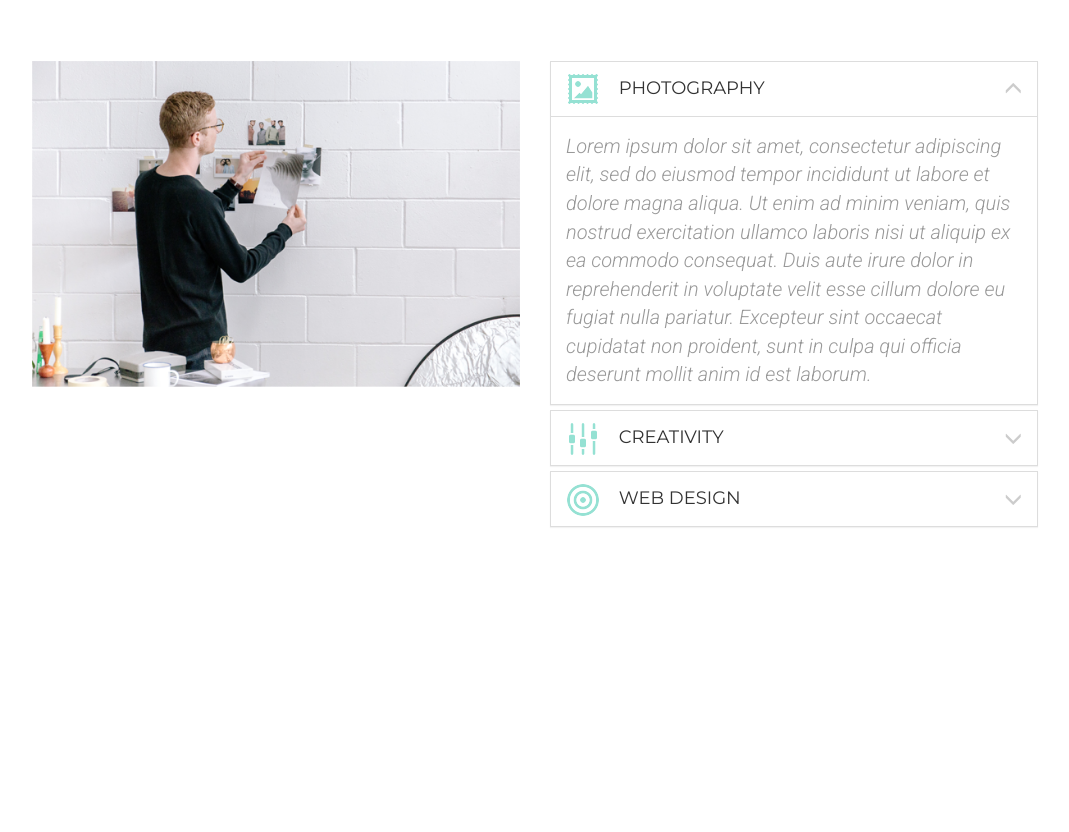
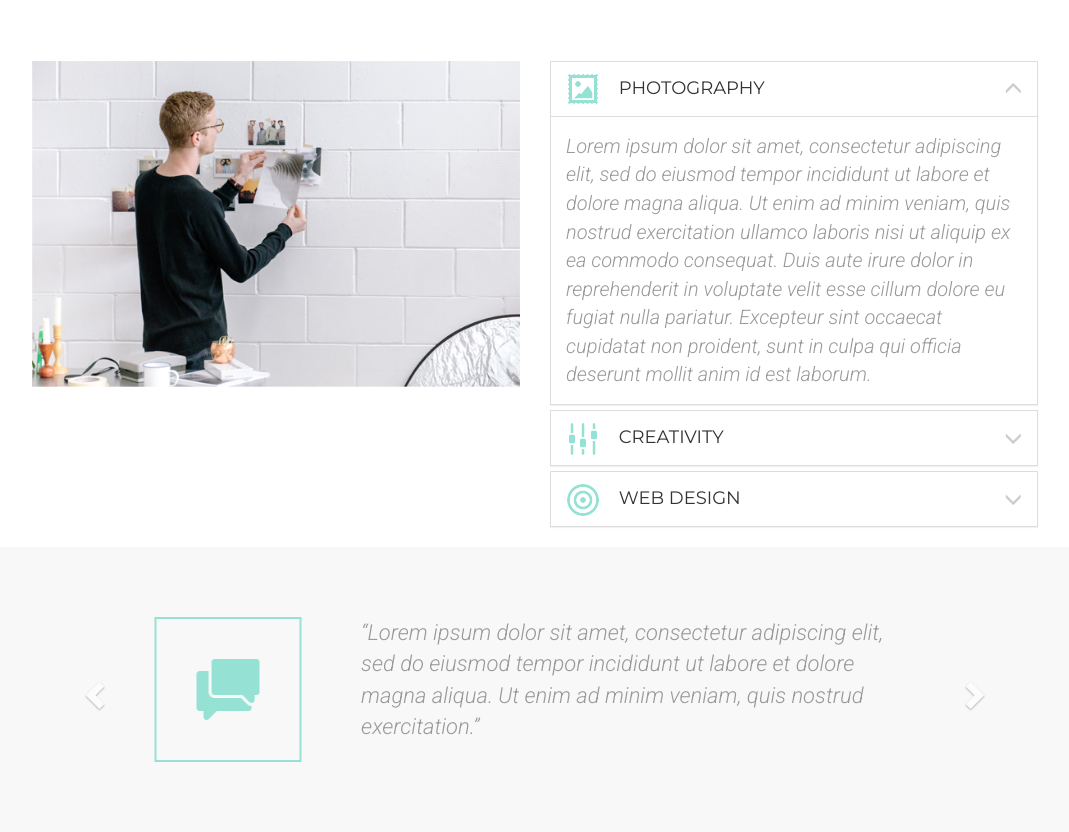
Before and after one commit to DamianR-1987/DamianR-1987.github.io, a plain HTML site: page WWDC-Task-35/index.html in a window 1280 px wide. Shown: the part 3706-4538 px from the top of the page, without its empty margins (105-1174 px from the left). Before the commit the page ends 4253 px from the top, so only its background shows below. Drawn offline with Linux system fonts and the light colour scheme.

Commit message:
Section quote carousel

```diff
--- a/WWDC-Task-35/css/style.css
+++ b/WWDC-Task-35/css/style.css
@@ -425,6 +425,44 @@ h1.welcome {
 }
 
 /*******************/
+/* Section quote */
+.quote {
+    background-color: #f8f8f8;
+}
+
+.quote .item img {
+    border: 2px solid #95e1d3;
+    margin-top: 70px;
+    margin-bottom: 70px;
+    padding: 40px;
+    float: left;
+    margin-right: 60px;
+}
+
+.quote .carousel p {
+    font-family: 'Roboto', sans-serif;
+    font-style: italic;
+    font-weight: 300;
+    font-size: 22px;
+    text-align-last: left;
+    color: #999;
+    margin: 0;
+    padding-top: 70px;
+}
+
+.quote .carousel-control.left, .quote .carousel-control.right {
+    background-image: none
+}
+
+.quote .carousel {
+    background-color: #f8f8f8;
+}
+
+.quote .carousel-flexbox {
+    margin: 0 auto;
+    width: 75%;
+}
+/*******************/
 @media (min-width: 768px){
     .navbar>.container .navbar-brand {
         margin-left: 1px;
--- a/WWDC-Task-35/index.html
+++ b/WWDC-Task-35/index.html
@@ -288,6 +288,41 @@
                         </div>
                     </div>
                 </section>
+                <section class="col-xs-12 quote">
+                    <div id="carousel-example-generic" class="carousel slide col-xs-10 col-xs-offset-1" data-ride="carousel">
+                        <!-- Wrapper for slides -->
+                        <div class="carousel-inner" role="listbox">
+                            <div class="item active">
+                               <div class="carousel-flexbox">
+                                   <img src="img/speech_icon.png" alt="speech icon">
+                                   <p>“Lorem ipsum dolor sit amet, consectetur adipiscing elit, sed do eiusmod tempor incididunt ut labore et dolore magna aliqua. Ut enim ad minim veniam, quis nostrud exercitation.”</p>
+                               </div>
+                            </div>
+                            <div class="item">
+                                <div class="carousel-flexbox">
+                                    <img src="img/speech_icon.png" alt="speech icon">
+                                    <p>“Lorem ipsum dolor sit amet, consectetur adipiscing elit, sed do eiusmod tempor incididunt ut labore et dolore magna aliqua. Ut enim ad minim veniam, quis nostrud exercitation.”</p>
+                                </div>
+                            </div>
+                            <div class="item">
+                                <div class="carousel-flexbox">
+                                   <img src="img/speech_icon.png" alt="speech icon">
+                                   <p>“Lorem ipsum dolor sit amet, consectetur adipiscing elit, sed do eiusmod tempor incididunt ut labore et dolore magna aliqua. Ut enim ad minim veniam, quis nostrud exercitation.”</p>
+                                </div>
+                            </div>
+                        </div>
+
+                        <!-- Controls -->
+                        <a class="left carousel-control" href="#carousel-example-generic" role="button" data-slide="prev">
+                            <span class="glyphicon glyphicon-chevron-left" aria-hidden="true"></span>
+                            <span class="sr-only">Previous</span>
+                        </a>
+                        <a class="right carousel-control" href="#carousel-example-generic" role="button" data-slide="next">
+                            <span class="glyphicon glyphicon-chevron-right" aria-hidden="true"></span>
+                            <span class="sr-only">Next</span>
+                        </a>
+                    </div>
+                </section>
             </div>
         </div>
         <script src="./js/jquery-3.2.1.min.js"></script>
--- a/WWDC-Task-35/js/main.js
+++ b/WWDC-Task-35/js/main.js
@@ -71,4 +71,7 @@ $(document).ready(function () {
     slider();
     searchButton();
     showShoppingCartModal();
+    $('.carousel').carousel({
+        interval: false
+    })
 });
```
Also changed, not shown: WWDC-Task-35/img/speech_icon.png (added).
